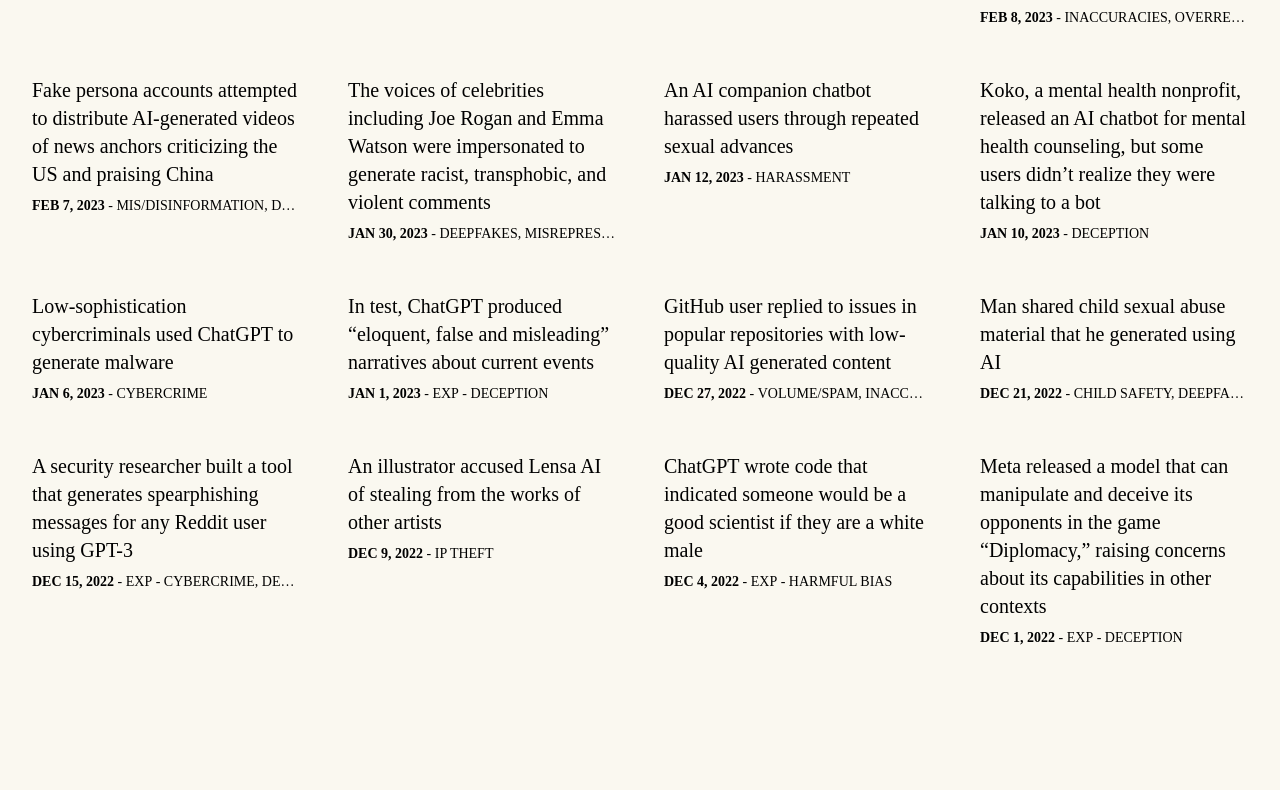
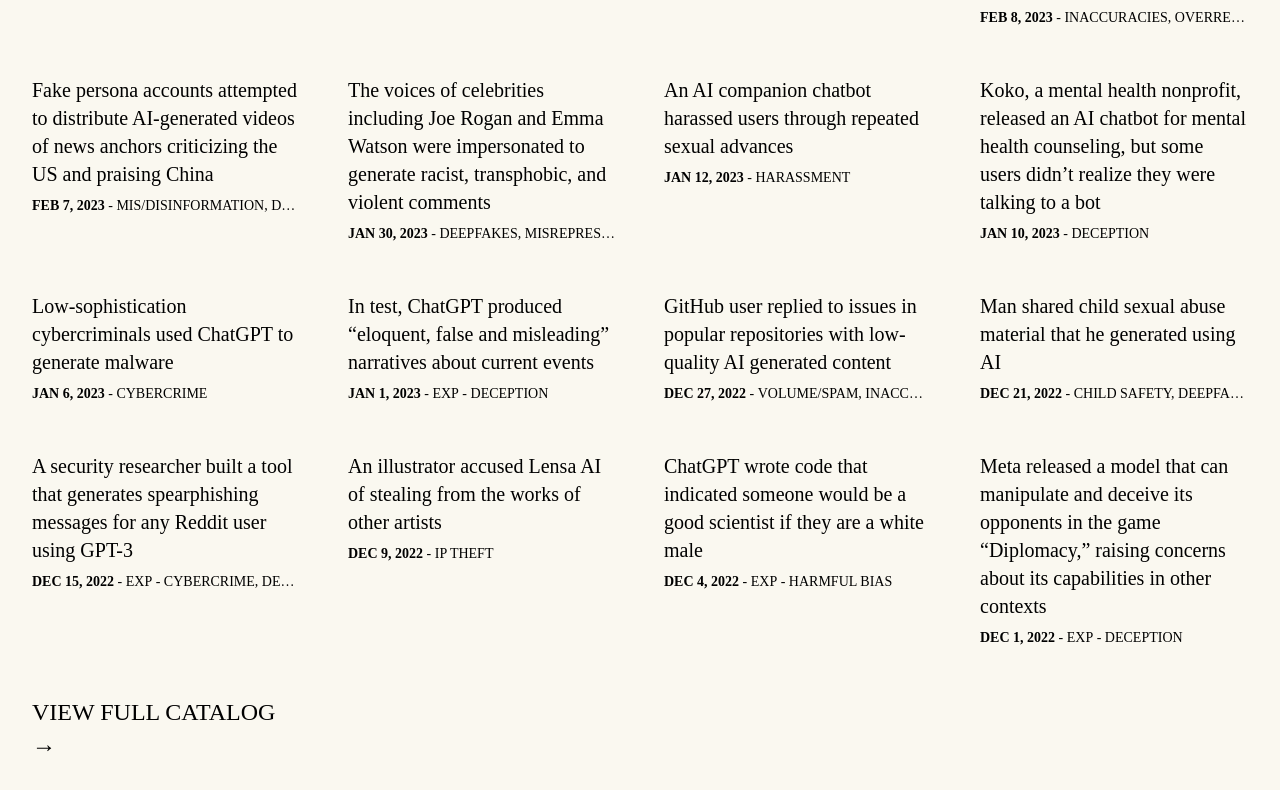
Before and after one commit to badnessdotai/catalog, a Next.js app: page / in a window 1280 px wide. Shown: the part 3332-4122 px from the top of the page. Before the commit the page ends 4012 px from the top, so only its background shows below. Built offline with nearby package versions, Linux system fonts and the light colour scheme; a web font is replaced by a local one.

Commit message:
Add link to view full catalog

```diff
--- a/app/page.tsx
+++ b/app/page.tsx
@@ -124,6 +124,11 @@
           {entries.slice(0, 32).map((entry) => (
             <EntryCard key={entry.slug} entry={entry} withTopline={false} />
           ))}
+          <div key={"more"} className="font-mono uppercase text-2xl mb-8">
+            <Link href={`/catalog`}>
+              <span>View full catalog &rarr;</span>
+            </Link>
+          </div>
         </div>
       </section>
     </main>
```
